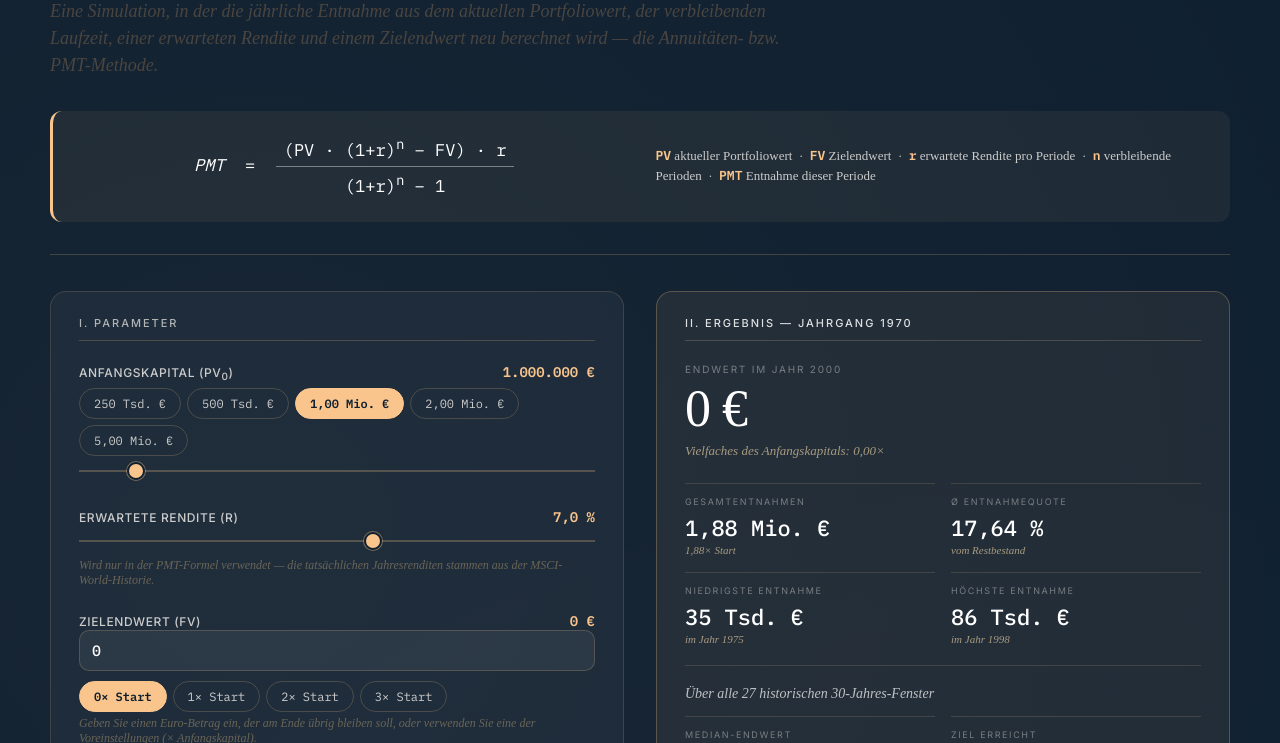
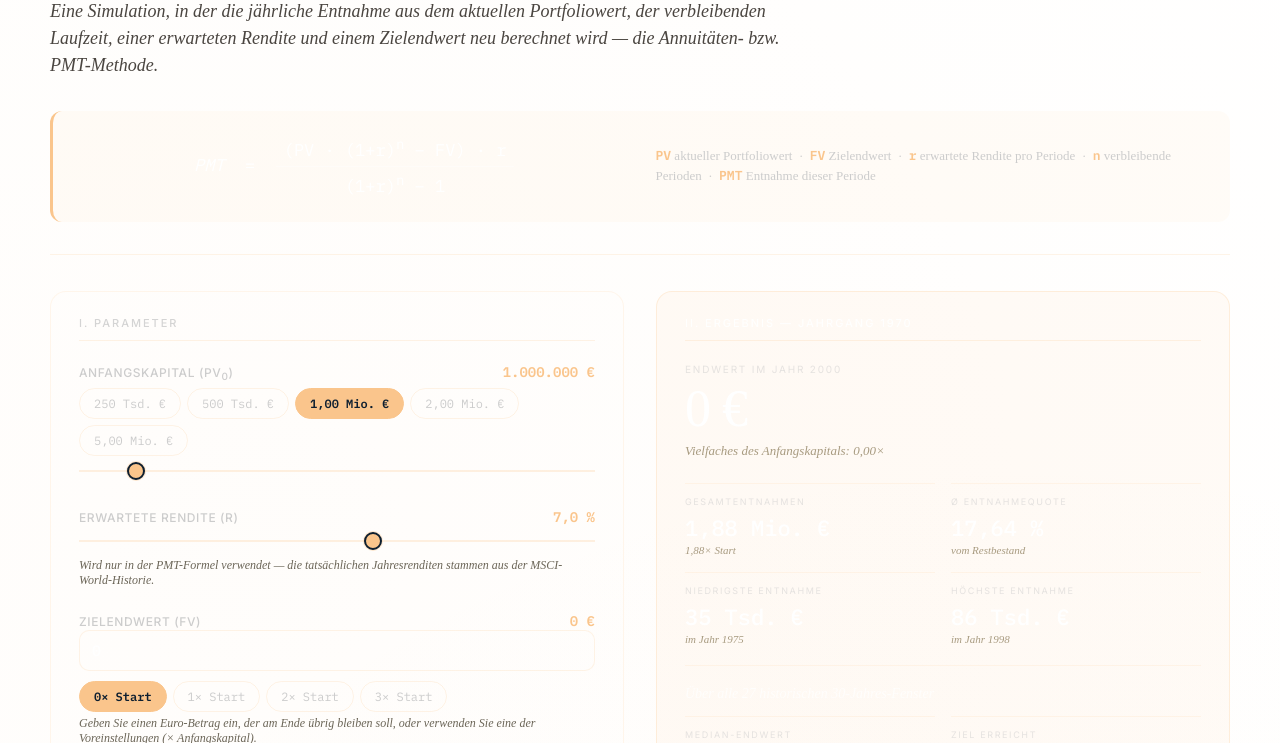
Before and after one commit to Erikx24/Entnahmerechner-JS, a plain HTML site: page index.html in a window 1280 px wide. Shown: the part 338-1081 px from the top of the page. Drawn offline with Linux system fonts and the light colour scheme; a web font is replaced by a local one.

Commit message:
Change background color to transparent

```diff
--- a/index.html
+++ b/index.html
@@ -13,7 +13,7 @@
   body {
     font-family: 'Inter', sans-serif;
     color: #CCCCCC;
-    background: #0E1F30;
+    background: transparent;
     background-image: radial-gradient(circle at 20% 30%, rgba(250,197,140,0.04) 0%, transparent 60%), radial-gradient(circle at 80% 70%, rgba(250,197,140,0.02) 0%, transparent 60%);
     padding: 32px 20px 60px;
     min-height: 100vh;
```
